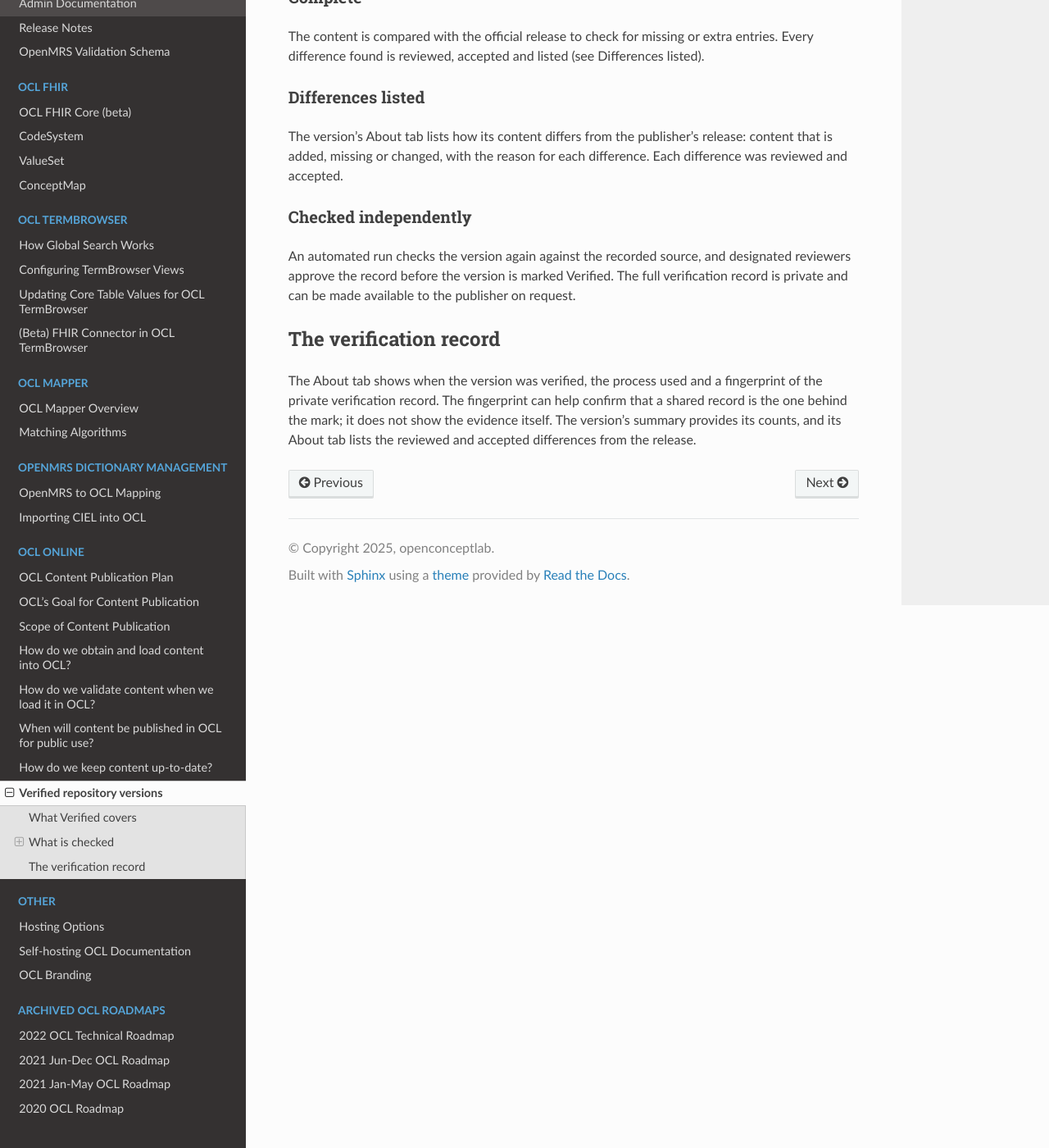
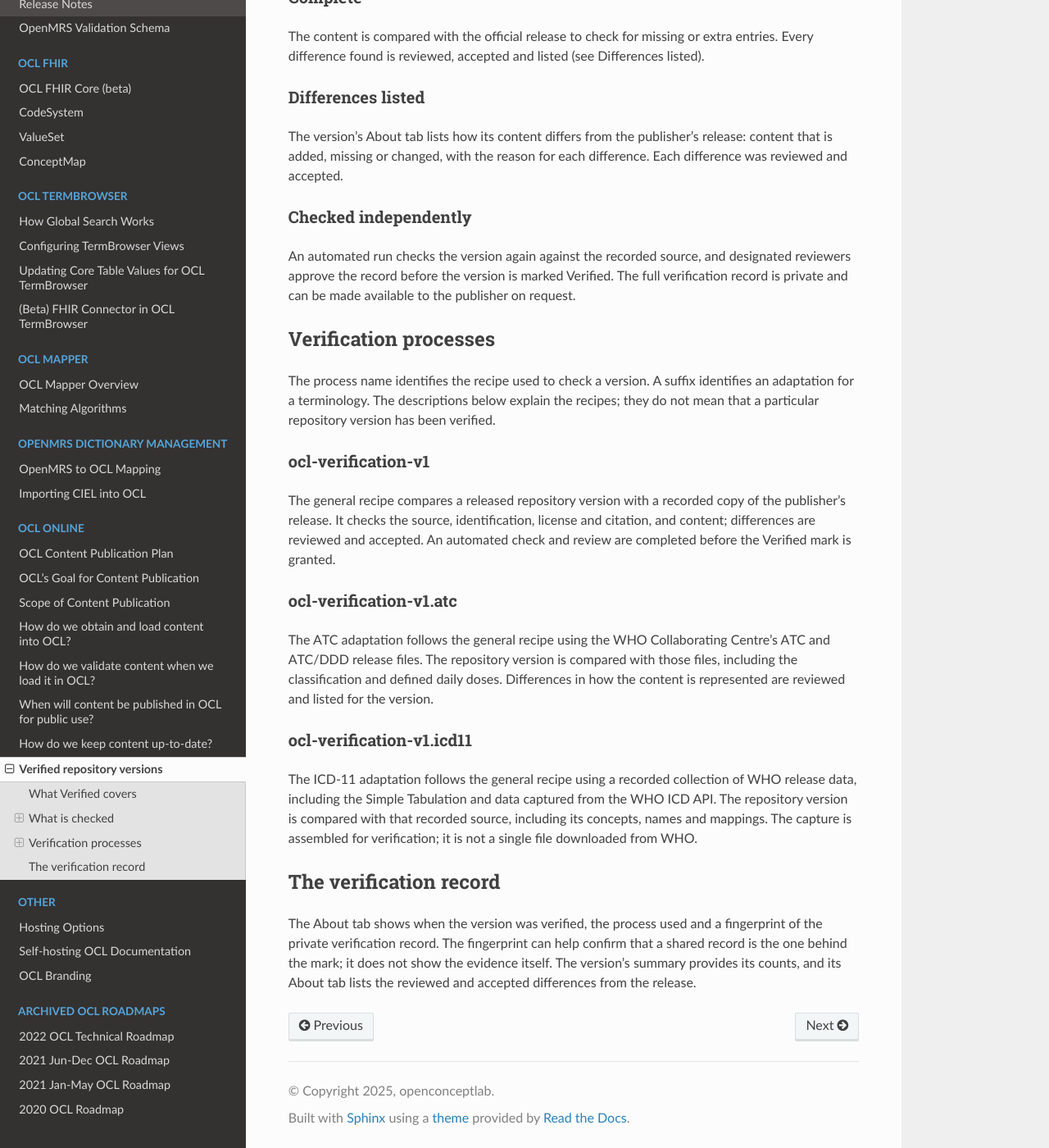
Before and after one commit to OpenConceptLab/ocl-docs, a Sphinx documentation site: the page built from docs/source/oclonline/verified-repositories.rst, in a window 1280 px wide and 1400 px high, scrolled down 1039 px. Shown: the whole window at 82% size. Built offline with Sphinx 7.4.7 and the Read the Docs theme 3.1.0, drawn with Linux system fonts in a browser that asks for light colours.

Commit message:
docs(verification): describe verification processes
* Explain the general verification recipe and its ATC and ICD-11 adaptations

* Clarify that process descriptions do not confirm verification of a specific version

```diff
--- a/docs/source/oclonline/verified-repositories.rst
+++ b/docs/source/oclonline/verified-repositories.rst
@@ -45,6 +45,32 @@ Checked independently
 
 An automated run checks the version again against the recorded source, and designated reviewers approve the record before the version is marked Verified. The full verification record is private and can be made available to the publisher on request.
 
+Verification processes
+----------------------
+
+The process name identifies the recipe used to check a version. A suffix identifies an adaptation for a terminology. The descriptions below explain the recipes; they do not mean that a particular repository version has been verified.
+
+.. _ocl-verification-v1:
+
+ocl-verification-v1
+~~~~~~~~~~~~~~~~~~~
+
+The general recipe compares a released repository version with a recorded copy of the publisher's release. It checks the source, identification, license and citation, and content; differences are reviewed and accepted. An automated check and review are completed before the Verified mark is granted.
+
+.. _ocl-verification-v1-atc:
+
+ocl-verification-v1.atc
+~~~~~~~~~~~~~~~~~~~~~~~
+
+The ATC adaptation follows the general recipe using the WHO Collaborating Centre's ATC and ATC/DDD release files. The repository version is compared with those files, including the classification and defined daily doses. Differences in how the content is represented are reviewed and listed for the version.
+
+.. _ocl-verification-v1-icd11:
+
+ocl-verification-v1.icd11
+~~~~~~~~~~~~~~~~~~~~~~~~~
+
+The ICD-11 adaptation follows the general recipe using a recorded collection of WHO release data, including the Simple Tabulation and data captured from the WHO ICD API. The repository version is compared with that recorded source, including its concepts, names and mappings. The capture is assembled for verification; it is not a single file downloaded from WHO.
+
 The verification record
 -----------------------
 
```
